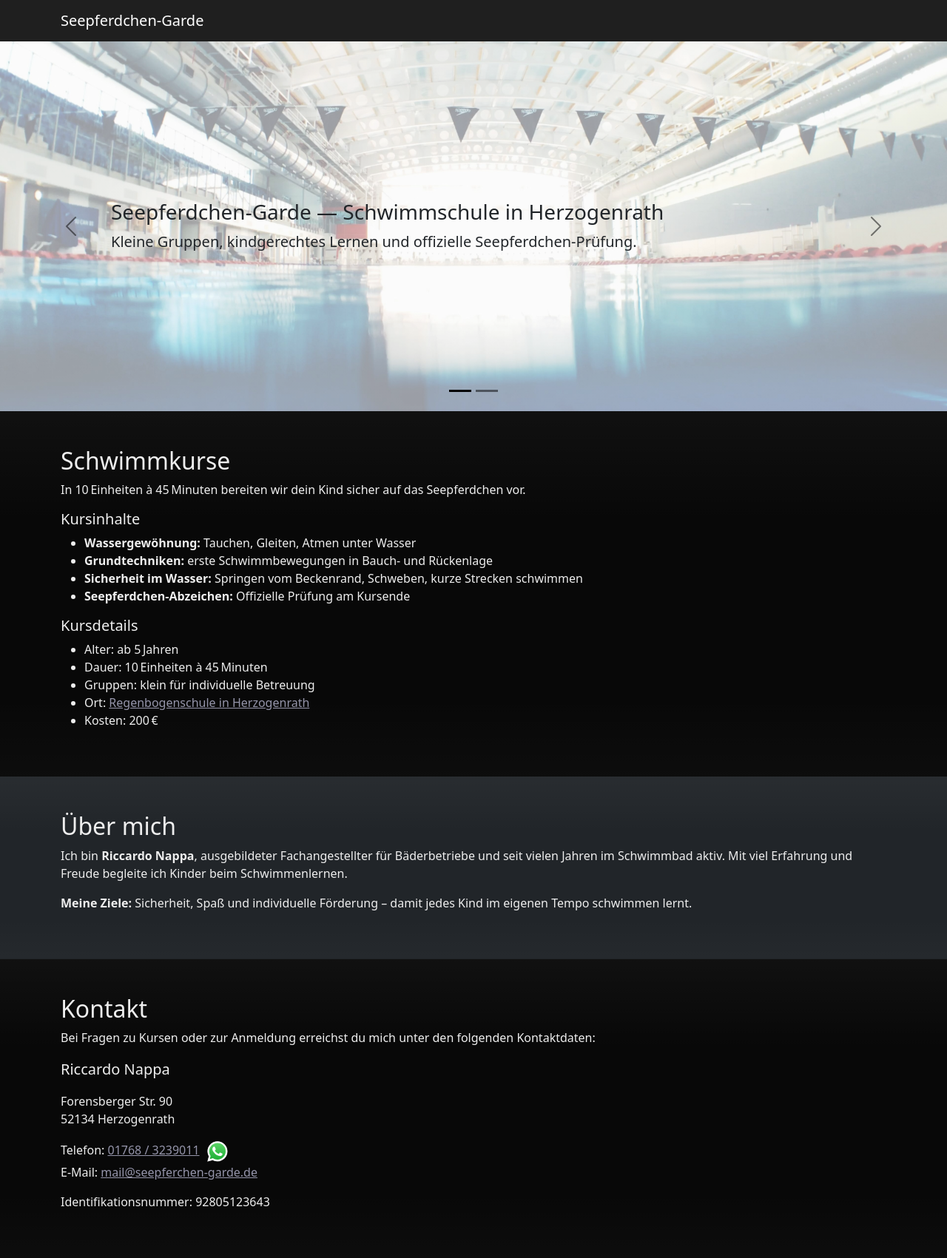
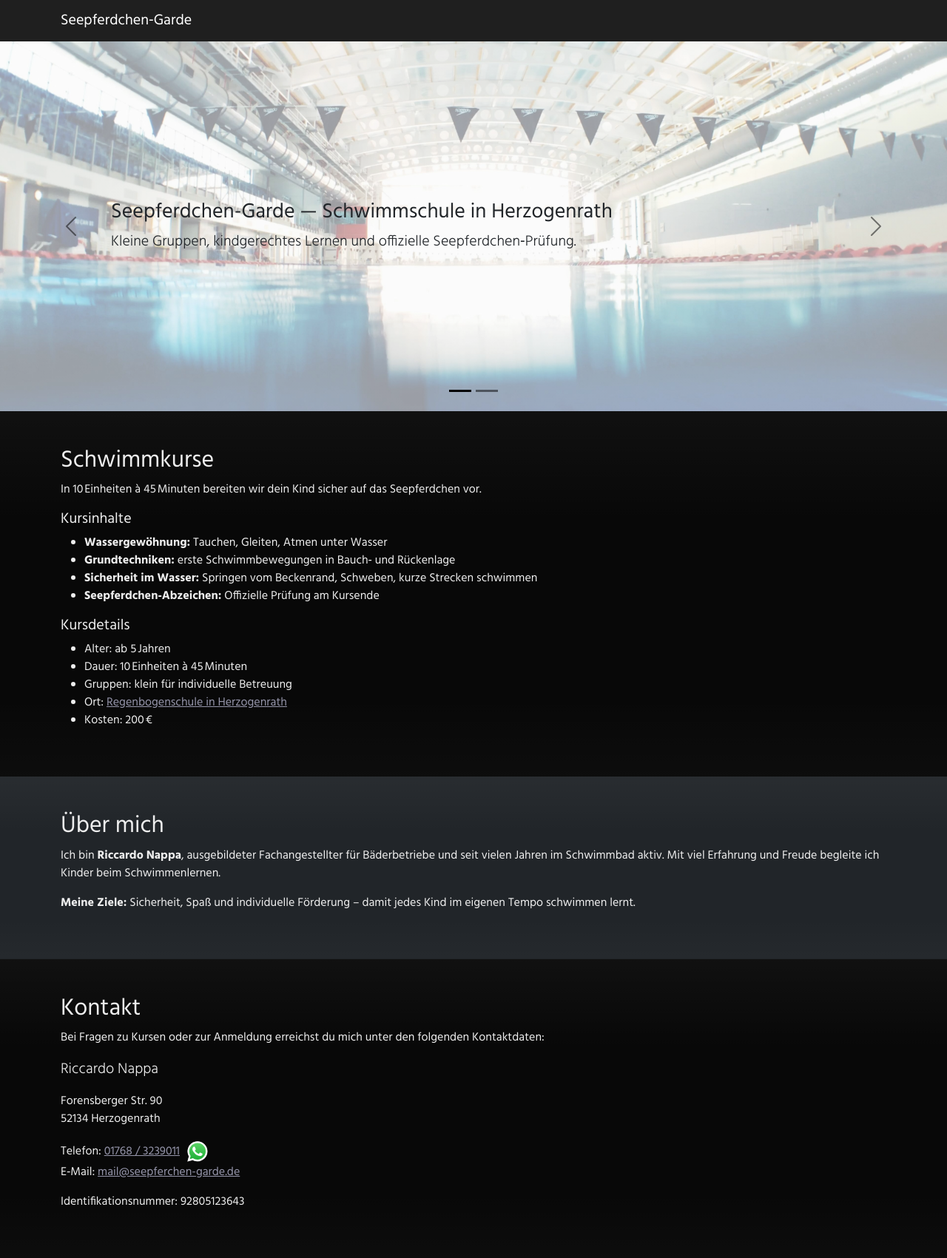
Before and after one commit to net-idea/seepferdchen-garde, a PHP site: page / in a window 1280 px wide. Shown: the whole page at 74% size. Run offline with PHP 8.4, Linux system fonts and the light colour scheme.

Commit message:
feat: Change the main font to Futura look like Hind

```diff
--- a/style/main.css
+++ b/style/main.css
@@ -1,3 +1,4 @@
+@import url("https://fonts.googleapis.com/css?family=Hind:400,300,700");
 
 a {
   color: #9595aa;
@@ -9,6 +10,7 @@ a:hover {
 }
 
 body {
+  font-family: 'Hind', sans-serif !important;
   background-color: #080808;
   color: #eee;
   background-image:
```
